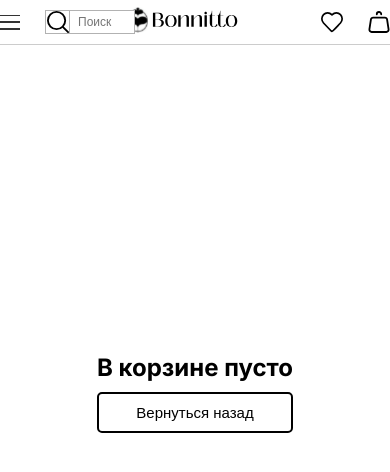
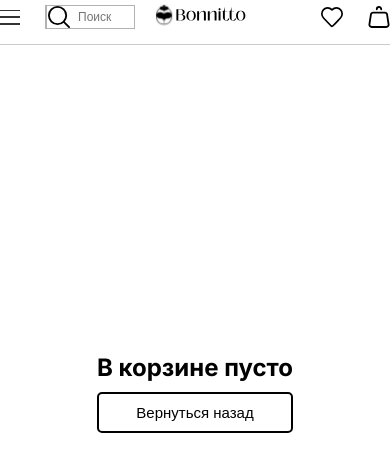
Before and after one commit to Baimanchick/bonnitto, a Next.js app: page /cart in a window 390 px wide. Both pictures are taken after a click on the picture 56 px from the left and 22 px from the top of the page. Shown: the top 472 px of the page. Built offline with nearby package versions, Linux system fonts and the light colour scheme.

Commit message:
[FEAT] adaptive is not ready because it couldn't

```diff
--- a/src/shared/ui/header/ui/Header.module.css
+++ b/src/shared/ui/header/ui/Header.module.css
@@ -1,4 +1,6 @@
 .header {
+
+  justify-content: space-between;
   width: 100%;
   height: 80px;
   background-color: #ffffff;
@@ -22,7 +24,7 @@
 }
 
 .item_logo img {
-  cursor: pointer;
+  cursor: pointer
 }
 
 .item {
@@ -192,6 +194,7 @@
   font-size: 12px;
   outline: none;
   color: #000000;
+  display: block;
 }
 
 .searchInput.darkTheme {
@@ -259,63 +262,101 @@
     width: 110px;
     height: 40px;
   }
+
   .header {
     height: 45px;
   }
+
   .burger {
     width: 20px;
     height: 15px;
   }
+
   .burger span {
     height: 1.5px;
   }
+
   .item_mobile {
     width: max-content;
     display: flex;
     align-items: center;
     column-gap: 25px;
   }
+
   .item {
     display: none;
   }
+
   .actions {
     width: max-content;
     display: flex;
     column-gap: 25px;
   }
+
   .container_menu {
     max-width: 400px;
   }
+
   .menu {
     top: 45px;
     display: block;
     height: 100%;
   }
+
   .menuContent {
     flex-direction: column;
   }
+
   .menuRight {
     display: none;
   }
+
   .menuLeft {
     width: 100%;
     flex-direction: column;
   }
+
   .menuBlock {
     margin-top: 20px;
   }
+
   .burger.open span:nth-child(1) {
     transform: translateY(5.5px) rotate(45deg);
   }
+
   .searchInput {
     width: 140px;
+    display: block;
+  }
+
+  /* Уменьшение размера логотипа на мобильных устройствах */
+  .item_logo img {
+    width: 110px;
+    height: 30px;
+  }
+
+  @media (max-width: 480px) {
+    .item_logo img {
+      width: 90px;
+      height: 30px;
+    }
+  }
+
+  @media (max-width: 360px) {
+    .item_logo img {
+      width: 70px;
+      height: 25px;
+    }
   }
 }
 
 /* Mobile first styles */
 .item_mobile .searchContainer {
   position: relative;
-  z-index: 1002;
+  right: 0;
+  top: 50%;
+  width: 35px;
+  height: 24px;
 }
 
 .item_mobile .searchWrapper {
@@ -326,11 +367,9 @@
   width: 90px;
   height: 24px;
   border: 1px solid rgba(0, 0, 0, 0.3);
-  right: 100%;
+  background: #fff;
   top: 50%;
   transform: translateY(-50%);
-  margin-right: 10px;
-  background: #fff;
 }
 
 .item_mobile .searchWrapper.darkTheme {
@@ -364,9 +403,210 @@
   border-right: 1px solid rgba(255, 255, 255, 0.3);
 }
 
-/* Планшеты и выше */
-@media (min-width: 768px) {
+@media (min-width: 769px) {
   .item_mobile .searchContainer {
     display: none;
   }
 }
+
+@media (min-width: 360px) {
+  .item_mobile .item_logo img {
+    width: 60px;
+    height: 30px;
+  }
+}
+
+@media (max-width: 768px) {
+  .item_logo img {
+    width: 110px;
+    height: 40px;
+  }
+
+  .header {
+    height: 45px;
+  }
+
+  .burger {
+    width: 20px;
+    height: 15px;
+  }
+
+  .burger span {
+    height: 1.5px;
+  }
+
+  .item_mobile {
+    width: max-content;
+    display: flex;
+    align-items: center;
+    column-gap: 25px;
+  }
+
+  .item {
+    display: none;
+  }
+
+  .actions {
+    width: max-content;
+    display: flex;
+    column-gap: 25px;
+  }
+
+  .container_menu {
+    max-width: 400px;
+  }
+
+  .menu {
+    top: 45px;
+    display: block;
+    height: 100%;
+  }
+
+  .menuContent {
+    flex-direction: column;
+  }
+
+  .menuRight {
+    display: none;
+  }
+
+  .menuLeft {
+    width: 100%;
+    flex-direction: column;
+  }
+
+  .menuBlock {
+    margin-top: 20px;
+  }
+
+  .burger.open span:nth-child(1) {
+    transform: translateY(5.5px) rotate(45deg);
+  }
+
+  .searchInput {
+    width: 140px;
+    display: block;
+  }
+
+  /* Уменьшение размера логотипа на мобильных устройствах */
+  .item_logo img {
+    width: 110px;
+    height: 30px;
+  }
+
+  @media (max-width: 480px) {
+    .item_logo img {
+      width: 90px;
+      height: 30px;
+    }
+  }
+
+  @media (max-width: 360px) {
+    .item_logo img {
+      width: 70px;
+      height: 25px;
+    }
+  }
+}
+
+/* Mobile first styles */
+.item_mobile .searchContainer {
+  position: relative;
+  right: 0;
+  top: 50%;
+  width: 35px;
+  height: 24px;
+}
+
+.item_mobile .searchWrapper {
+  position: absolute;
+  display: flex;
+  flex-direction: row-reverse;
+  align-items: center;
+  width: 90px;
+  height: 24px;
+  border: 1px solid rgba(0, 0, 0, 0.3);
+  background: #fff;
+  top: 50%;
+  transform: translateY(-50%);
+}
+
+.item_mobile .searchWrapper.darkTheme {
+  border: 1px solid rgba(255, 255, 255, 0.3);
+  background: #000;
+}
+
+.item_mobile .searchInput {
+  width: calc(100% - 24px);
+  height: 100%;
+  padding: 0 8px;
+  border: none;
+  background: transparent;
+  font-size: 12px;
+  outline: none;
+  color: #000000;
+}
+
+.item_mobile .searchIconWrapper {
+  width: 24px;
+  height: 100%;
+  display: flex;
+  align-items: center;
+  justify-content: center;
+  border-right: 1px solid rgba(0, 0, 0, 0.3);
+  border-left: none;
+  cursor: pointer;
+}
+
+.item_mobile .searchIconWrapper.darkTheme {
+  border-right: 1px solid rgba(255, 255, 255, 0.3);
+}
+
+@media (min-width: 769px) {
+  .item_mobile .searchContainer {
+    display: none;
+  }
+}
+
+@media (min-width: 360px) {
+  .item_mobile .item_logo img {
+    width: 60px;
+    height: 30px;
+  }
+}
+
+@media (max-width: 768px) {
+  .item_mobile .searchContainer {
+    display: block;
+  }
+
+  .item_mobile .searchWrapper {
+    left: 0;
+    right: auto;
+    transform: translateY(-50%);
+    margin-right: 0;
+
+  }
+
+  .item_mobile .searchIconWrapper {
+    border-right: none;
+    border-left: 1px solid rgba(0, 0, 0, 0.3);
+  }
+
+  .item_mobile .searchIconWrapper.darkTheme {
+    border-right: none;
+    border-left: 1px solid rgba(255, 255, 255, 0.3);
+  }
+
+  /* Новый стиль для смещения логотипа */
+  .item_mobile .searchWrapper:not(:empty)~.item_logo {
+    transform: translateX(100px);
+    transition: transform 0.3s ease;
+  }
+
+  /* Стиль для возврата логотипа в исходное положение */
+  .item_logo {
+    transform: translateX(0);
+    transition: transform 0.3s ease;
+  }
+}
--- a/src/shared/ui/header/ui/Header.tsx
+++ b/src/shared/ui/header/ui/Header.tsx
@@ -1,10 +1,12 @@
 'use client'
 
-import React from 'react'
+import React, { useCallback, useMemo, useRef, useEffect, useState } from 'react';
+
 
 import { motion, AnimatePresence } from 'framer-motion'
 import Image from 'next/image'
 import { useRouter } from 'next/navigation'
+import { debounce } from 'lodash'
 
 import { useAppSelector } from '@/shared/hooks/reduxHook'
 
@@ -13,58 +15,64 @@ import cls from './Header.module.css'
 export const Header = () => {
   const router = useRouter()
   const isAuth = useAppSelector((state) => state.auth.user !== null)
-  const searchInputRef = React.useRef<any>(null)
+  const searchInputRef = useRef<HTMLInputElement>(null)
   const searchRef = React.useRef<any>(null)
   const [isOpen, setIsOpen] = React.useState(false)
   const [isSearchOpen, setIsSearchOpen] = React.useState(false)
   const [searchQuery, setSearchQuery] = React.useState('')
 
   const toggleMenu = (e: React.MouseEvent) => {
-    e.stopPropagation()
-    setIsOpen(!isOpen)
+    e.stopPropagation();
+    setIsOpen((prev) => !prev);
+  };
+
+  const handleSearchIconClick = (e: React.MouseEvent) => {
+    e.stopPropagation();
+    if (isSearchOpen) {
+      // Если закрываем поиск, сбрасываем запрос и переходим на общую страницу товаров
+      if (searchQuery.trim()) {
+        router.replace('/products');
+      }
+      setSearchQuery('');
+      setIsSearchOpen(false);
+    } else {
+      setIsSearchOpen(true);
+      // Фокусируем поле ввода при открытии
+      // (фокус с помощью useEffect ниже или autoFocus, в зависимости от реализации)
+    }
+  };
+
+
+
+  const debouncedSearch = useCallback(
+    debounce((query: string) => {
+      if (query.trim()) {
+        router.push(`/products/search?query=${encodeURIComponent(query.trim())}`)
+      } else {
+        router.push('/products')
+      }
+    }, 700),
+    [router]
+  );
+
+  React.useEffect(() => {
+    return () => {
+      debouncedSearch.cancel?.();
+    };
+  }, [debouncedSearch]);
+
+  const handleInputChange = (e: React.ChangeEvent<HTMLInputElement>) => {
+    const value = e.target.value;
+
+    setSearchQuery(value)
+    debouncedSearch(value)
   }
 
-  const handleSearchIconClick = (e: React.MouseEvent) => {
-    e.stopPropagation()
-    setIsSearchOpen(!isSearchOpen)
-    if (isSearchOpen) {
-      setSearchQuery('')
-    }
-  }
-
-  const handleInputChange = (e: React.ChangeEvent<HTMLInputElement>) => {
-    const value = e.target.value
-
-    setSearchQuery(value)
-  }
-
-  const handleSearch = (e: React.KeyboardEvent<HTMLInputElement>) => {
-    if (e.key === 'Enter' && searchQuery.trim()) {
-      router.push(`/products/search?query=${encodeURIComponent(searchQuery.trim())}`)
-      setIsSearchOpen(false)
-      setSearchQuery('')
-    }
-  }
-
-  React.useEffect(() => {
-    const handleClickOutside = (event: MouseEvent) => {
-      if (searchRef.current && !searchRef.current.contains(event.target as Node)) {
-        setIsSearchOpen(false)
-        setSearchQuery('')
-
-      }
-    }
-
+  useEffect(() => {
     if (isSearchOpen && searchInputRef.current) {
       searchInputRef.current.focus()
     }
-
-    document.addEventListener('mousedown', handleClickOutside)
-
-    return () => {
-      document.removeEventListener('mousedown', handleClickOutside)
-    }
-  }, [isSearchOpen, setSearchQuery])
+  }, [isSearchOpen])
 
   return (
     <header className={`${cls.header} ${isOpen ? cls.headerOpen : ''}`}>
@@ -91,10 +99,10 @@ export const Header = () => {
               {isSearchOpen ? (
                 <div className={`${cls.searchWrapper} ${isOpen ? cls.darkTheme : ''}`}>
                   <input
+                    ref={searchInputRef}
                     type="text"
                     value={searchQuery}
                     onChange={handleInputChange}
-                    onKeyDown={handleSearch}
                     placeholder="Поиск"
                     className={`${cls.searchInput} ${isOpen ? cls.darkTheme : ''}`}
                     autoFocus
@@ -103,9 +111,7 @@ export const Header = () => {
                     className={`${cls.searchIconWrapper} ${isOpen ? cls.darkTheme : ''}`}
                     onClick={handleSearchIconClick}
                   >
-                    <Image
-                      src={isOpen ? '/icons/header/search_light.svg' : '/icons/header/search.svg'}
-                      alt="search_products"
+                    <Image src={isOpen ? '/icons/header/search_light.svg' : '/icons/header/search.svg'} alt="search_products"
                       width={16}
                       height={16}
                       style={{
@@ -113,8 +119,7 @@ export const Header = () => {
                         height: 'auto',
                         maxWidth: '100%',
                         maxHeight: '100%',
-                      }}
-                    />
+                      }} />
                   </div>
                 </div>
               ) : (
@@ -123,8 +128,8 @@ export const Header = () => {
                   alt="search_products"
                   width={22}
                   height={22}
+                  style={{ cursor: 'pointer' }}
                   onClick={handleSearchIconClick}
-                  style={{ cursor: 'pointer' }}
                 />
               )}
             </div>
@@ -150,7 +155,7 @@ export const Header = () => {
                       type="text"
                       value={searchQuery}
                       onChange={handleInputChange}
-                      onKeyDown={handleSearch}
+
                       placeholder="Поиск"
                       className={`${cls.searchInput} ${isOpen ? cls.darkTheme : ''}`}
                       autoFocus
```
Also changed, not shown: src/app/products/page.tsx (+22 -31 lines), src/app/products/search/page.module.css (+57 -2 lines), src/app/products/search/page.tsx (+35 -8 lines). Lines whose indentation alone changed are shown as unchanged.
